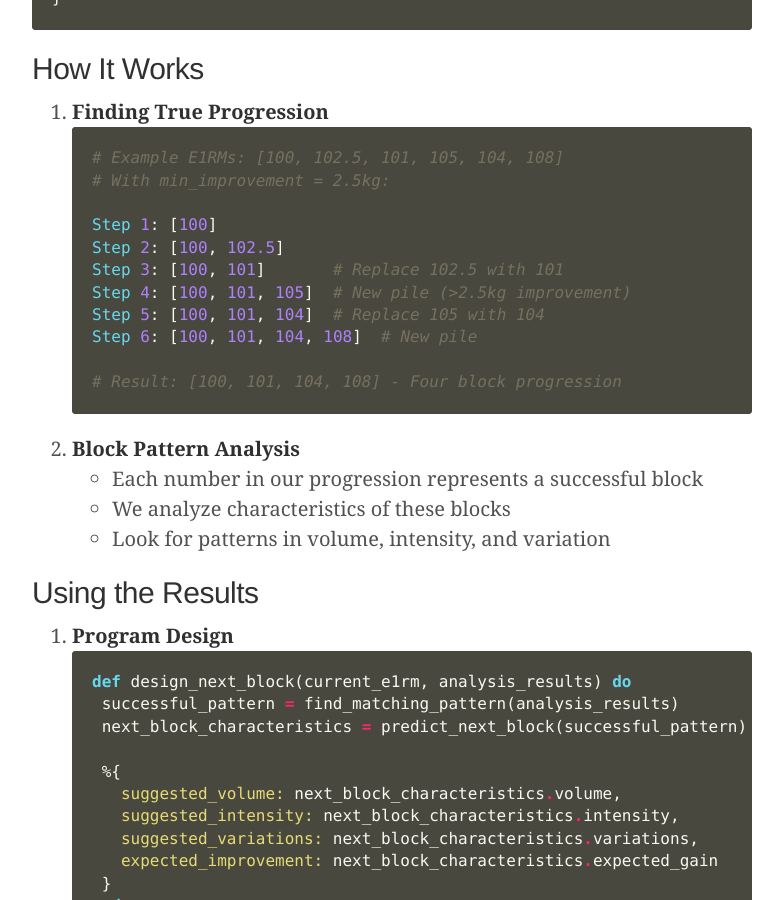
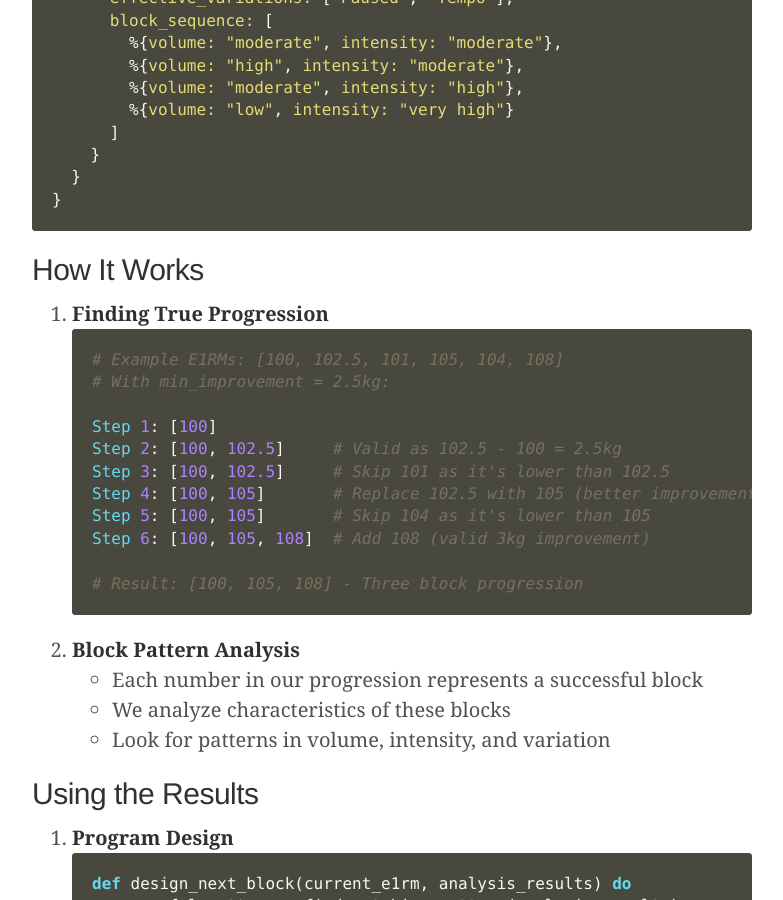
Before and after one commit to sngeth/sngeth.github.io, a Jekyll site: the page built from _posts/2024-11-03-analyzing-training-data.md, in a window 1280 px wide and 900 px high, scrolled down 4362 px. Shown: the whole window, without its empty margins (248-1031 px from the left). Built offline with Jekyll 4.4.1, drawn with Linux system fonts in a browser that asks for light colours; comment, search, counter and statistics services are not loaded; some of the changed text lies outside the part shown.

````diff
--- a/_posts/2024-11-03-analyzing-training-data.md
+++ b/_posts/2024-11-03-analyzing-training-data.md
@@ -188,13 +197,13 @@
    # With min_improvement = 2.5kg:
 
    Step 1: [100]
-   Step 2: [100, 102.5]
-   Step 3: [100, 101]       # Replace 102.5 with 101
-   Step 4: [100, 101, 105]  # New pile (>2.5kg improvement)
-   Step 5: [100, 101, 104]  # Replace 105 with 104
-   Step 6: [100, 101, 104, 108]  # New pile
+   Step 2: [100, 102.5]     # Valid as 102.5 - 100 = 2.5kg
+   Step 3: [100, 102.5]     # Skip 101 as it's lower than 102.5
+   Step 4: [100, 105]       # Replace 102.5 with 105 (better improvement)
+   Step 5: [100, 105]       # Skip 104 as it's lower than 105
+   Step 6: [100, 105, 108]  # Add 108 (valid 3kg improvement)
 
-   # Result: [100, 101, 104, 108] - Four block progression
+   # Result: [100, 105, 108] - Three block progression
    ```
 
 2. **Block Pattern Analysis**
````
Also changed, not shown: other parts of _posts/2024-11-03-analyzing-training-data.md (+9 -0 lines).
